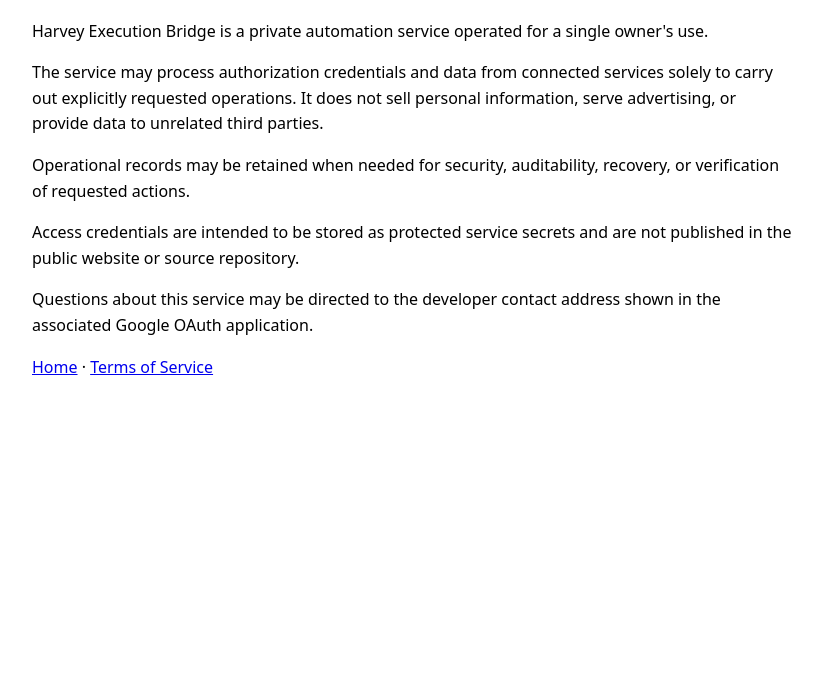
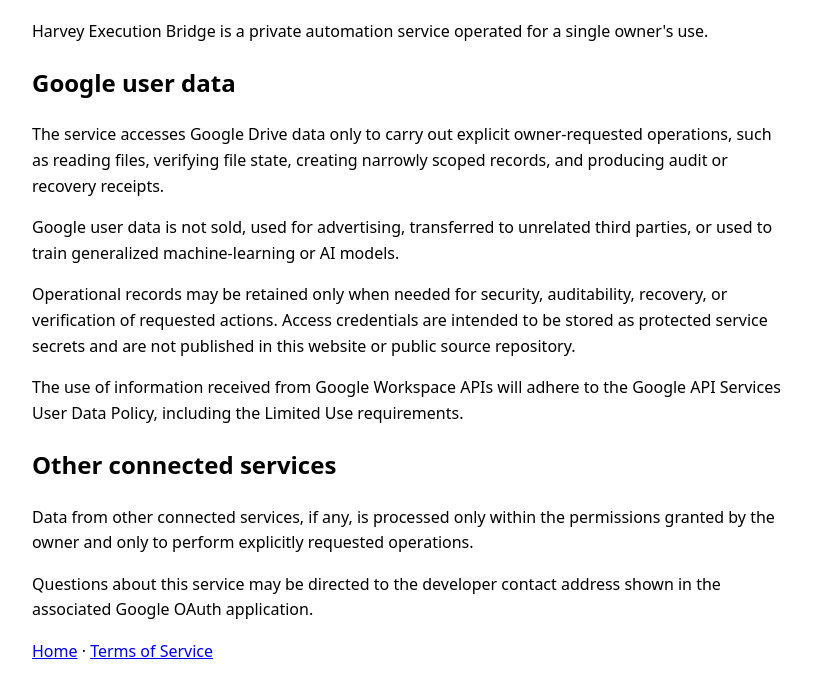
Before and after one commit to ConArk90/harvey-execution-bridge-site, a plain HTML site: page privacy.html in a window 1280 px wide. Shown: the part 118-816 px from the top of the page, without its empty margins (228-1050 px from the left). Drawn offline with Linux system fonts and the light colour scheme.

Commit message:
Clarify Google data handling and Limited Use disclosure

```diff
--- a/privacy.html
+++ b/privacy.html
@@ -4,9 +4,13 @@
 <body style="font-family:system-ui,sans-serif;max-width:760px;margin:64px auto;padding:0 20px;line-height:1.6">
 <h1>Privacy Policy</h1>
 <p>Harvey Execution Bridge is a private automation service operated for a single owner's use.</p>
-<p>The service may process authorization credentials and data from connected services solely to carry out explicitly requested operations. It does not sell personal information, serve advertising, or provide data to unrelated third parties.</p>
-<p>Operational records may be retained when needed for security, auditability, recovery, or verification of requested actions.</p>
-<p>Access credentials are intended to be stored as protected service secrets and are not published in the public website or source repository.</p>
+<h2>Google user data</h2>
+<p>The service accesses Google Drive data only to carry out explicit owner-requested operations, such as reading files, verifying file state, creating narrowly scoped records, and producing audit or recovery receipts.</p>
+<p>Google user data is not sold, used for advertising, transferred to unrelated third parties, or used to train generalized machine-learning or AI models.</p>
+<p>Operational records may be retained only when needed for security, auditability, recovery, or verification of requested actions. Access credentials are intended to be stored as protected service secrets and are not published in this website or public source repository.</p>
+<p>The use of information received from Google Workspace APIs will adhere to the Google API Services User Data Policy, including the Limited Use requirements.</p>
+<h2>Other connected services</h2>
+<p>Data from other connected services, if any, is processed only within the permissions granted by the owner and only to perform explicitly requested operations.</p>
 <p>Questions about this service may be directed to the developer contact address shown in the associated Google OAuth application.</p>
 <p><a href="/">Home</a> · <a href="/terms.html">Terms of Service</a></p>
 </body>
```
